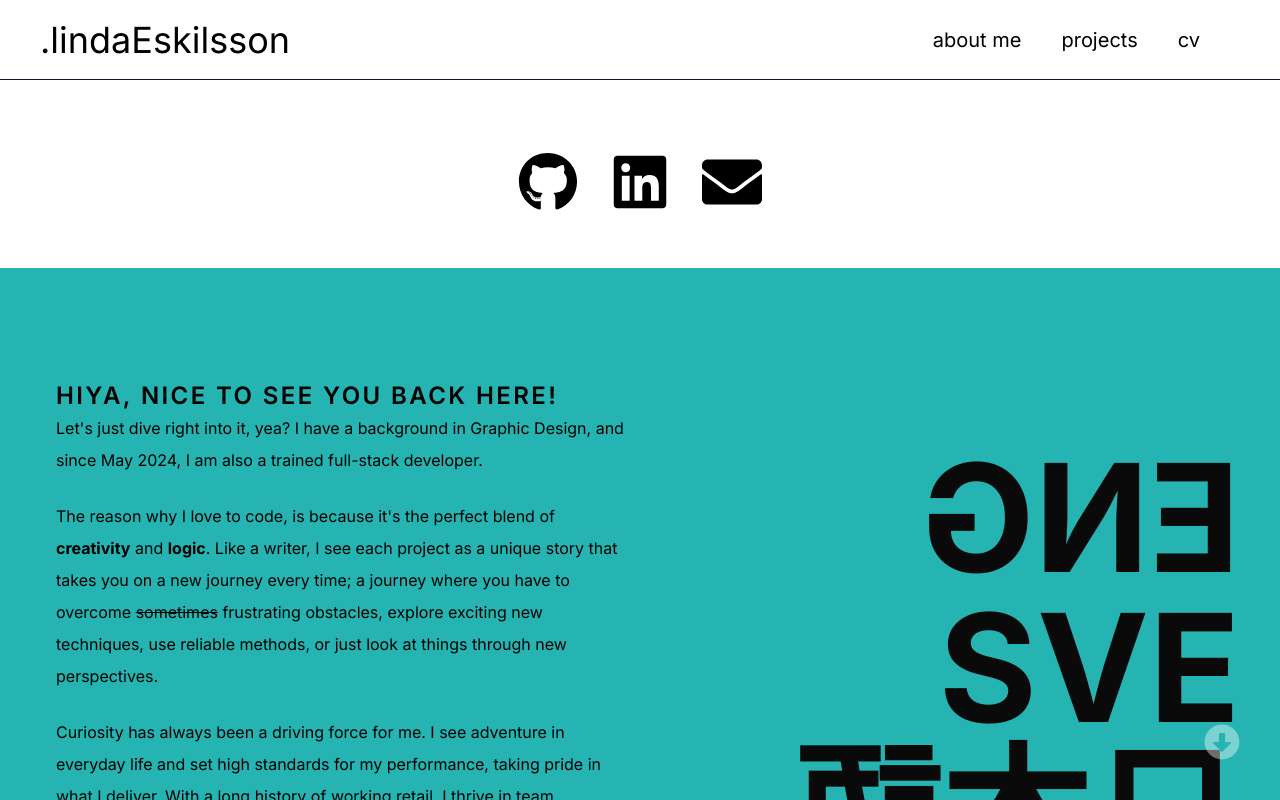
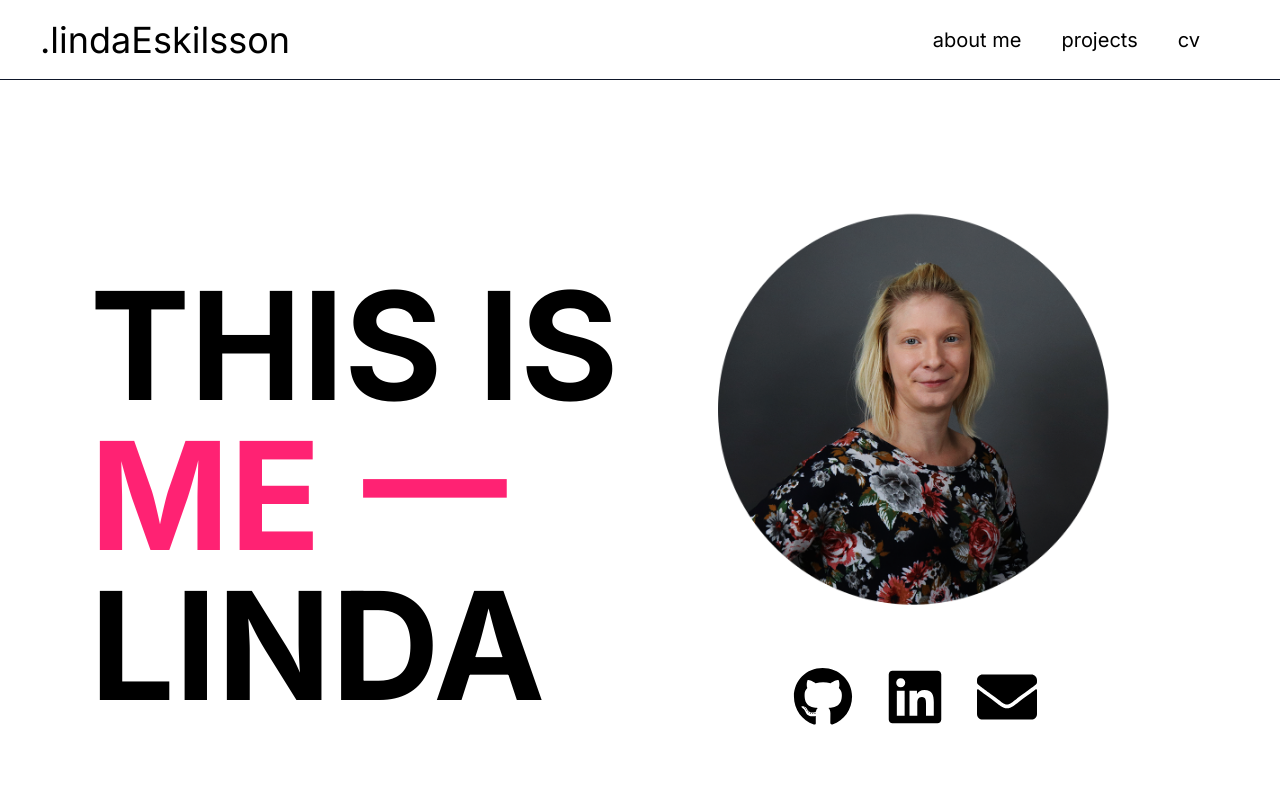
Before and after one commit to heinanX/heinanX.github.io, a Next.js app: page /about in a window 1280 px wide. Shown: the top 800 px of the page. Built offline with nearby package versions, Linux system fonts and the light colour scheme.

Commit message:
IntroductionSection

```diff
--- a/src/app/(dashboard)/about/page.jsx
+++ b/src/app/(dashboard)/about/page.jsx
@@ -7,6 +7,7 @@ import PersonalitySection from "@/app/_components/PersonalitySection";
 import TechStackSection from "@/app/_components/TechStackSection";
 import ArticleTwoCols from "@/app/_components/ArticleTwoCols";
 import CoverLetterSection from "@/app/_components/CoverLetterSection";
+import GreetingSection from "@/app/_components/GreetingSection";
 
 const page = () => {
   return (
@@ -19,8 +20,11 @@ const page = () => {
             component={CoverLetterEng}
           />
         </article> */}
+        <ArticleTwoCols
+            component={GreetingSection}
+            custCss={"max-w-screen-xl"}
+          />
 
-        <ContactIcons textSize="text-6xl" />
         <div className="flex justify-center w-full bg-custTurq">
           <ArticleTwoCols
             component={CoverLetterSection}
--- a/src/app/_components/GreetingSection.jsx
+++ b/src/app/_components/GreetingSection.jsx
@@ -1,9 +1,33 @@
-import React from 'react'
+import Image from "next/image";
+import ContactIcons from "./ContactIcons";
+import avatar from "@/app/_assets/self-portrait_photo.png";
+import AboutHeader from "./Headings/AboutHeader";
+
+const text = () => {
+    return <span>me</span>
+}
 
 const GreetingSection = () => {
   return (
-    <div>GreetingSection</div>
-  )
-}
+    <>
+      <section className="flex flex-col items-center xl:order-2" /* className="md:order-2" */>
+        <Image
+          src={avatar}
+          alt={
+            "A professional picture of me smiling into the camera, standing in front of a gradient backdrop"
+          }
+          className="max-w-[550px] w-3/4"
+        />
 
-export default GreetingSection
+      <ContactIcons textSize="text-6xl" />
+      </section>
+      <section className="flex flex-col justify-center" /* className="md:order-2" */>
+        <AboutHeader text={"This is "} custCss={''} />
+        <AboutHeader text={"Me 一"} custCss={'text-custHotpink'} />
+        <AboutHeader text={"Linda"} custCss={''} />
+      </section>
+    </>
+  );
+};
+
+export default GreetingSection;
--- /dev/null
+++ b/src/app/_components/Headings/AboutHeader.jsx
@@ -0,0 +1,7 @@
+const AboutHeader = ({text, custCss}) => {
+  return (
+    <h1 className={`leading-none text-[150px] font-bold uppercase ${custCss}`} >{text}</h1>
+  )
+}
+
+export default AboutHeader
--- /dev/null
+++ b/src/app/_components/Headings/AboutHeaderReversed.jsx
@@ -0,0 +1,7 @@
+const AboutHeaderReversed = () => {
+  return (
+    <h1>AboutHeaderReversed</h1>
+  )
+}
+
+export default AboutHeaderReversed
```
